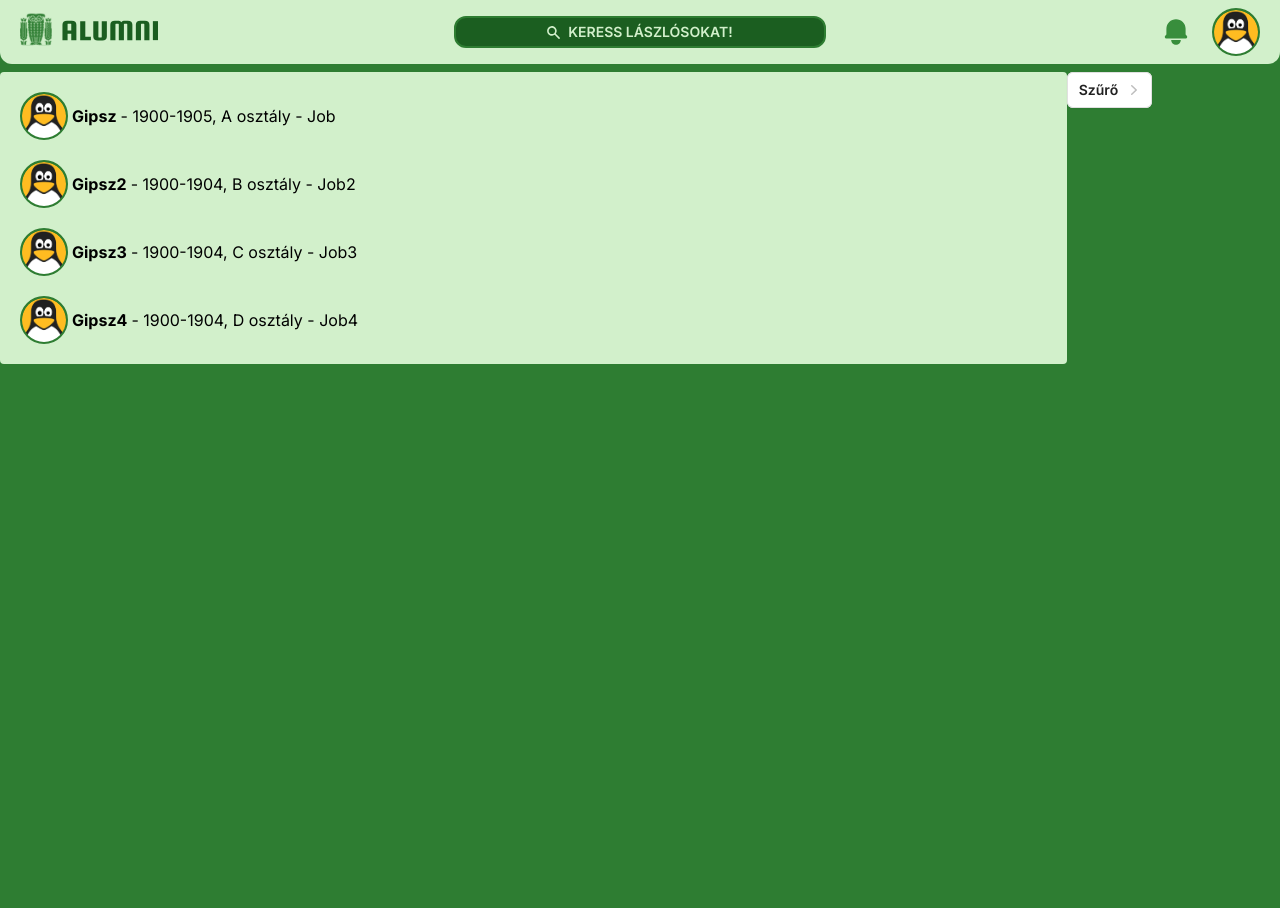
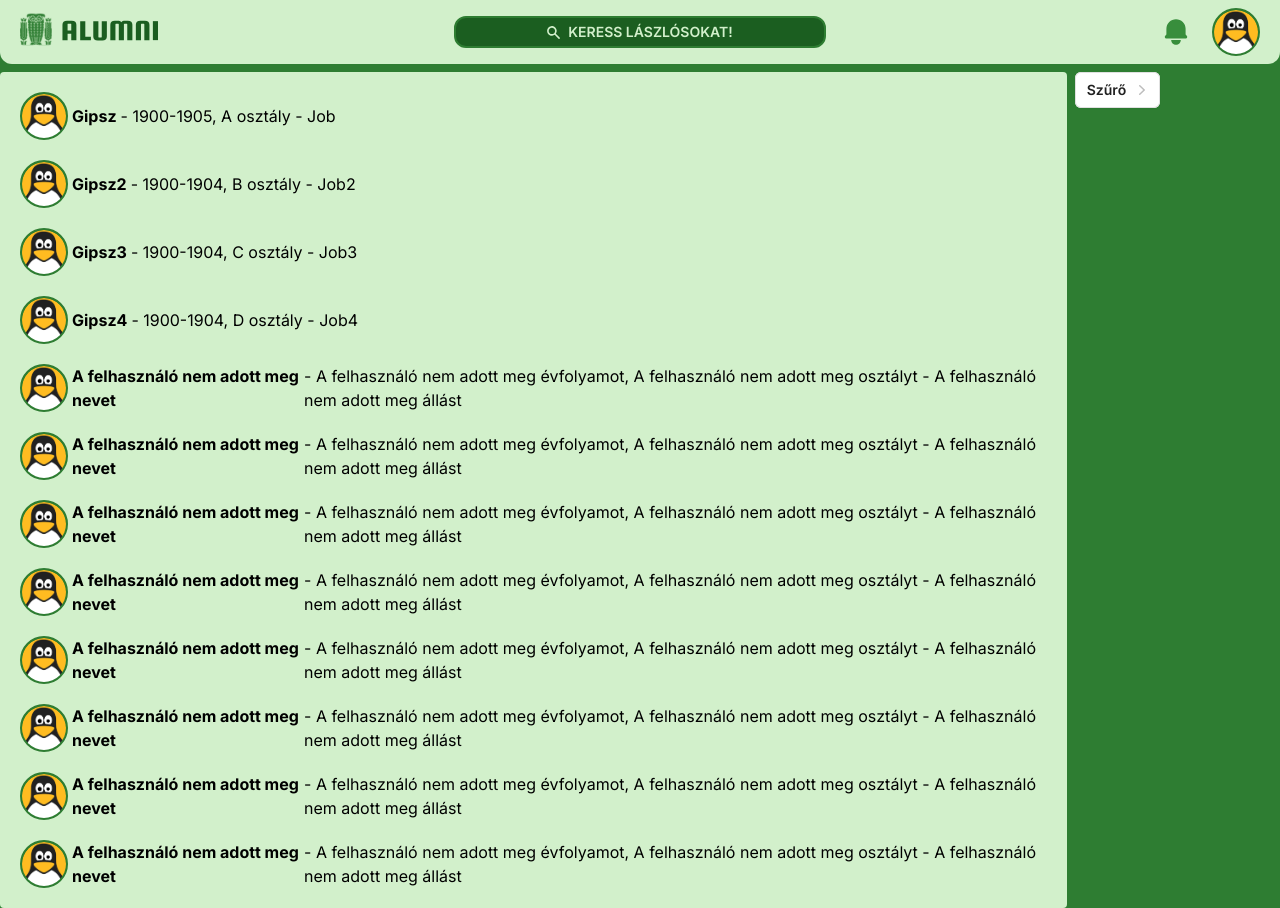
Before and after one commit to nagybrandy/szlg-alumni, a Next.js app: page /search in a window 1280 px wide. Before the commit the page ends 800 px from the top, so only its background shows below. Built offline with nearby package versions, Linux system fonts and the light colour scheme.

Commit message:
Done testing

```diff
--- a/src/app/search/components/UsersContainer.tsx
+++ b/src/app/search/components/UsersContainer.tsx
@@ -25,11 +25,11 @@ export default function UsersContainer() {
             year: "1900-1904",
             class: "D",
             job: "Job4",
-        }
+        },{},{},{},{},{},{},{},{}
     ];
     return (
         <div>
-            {userData.map((person) => <User elem = {person} />)}
+            {userData.map((person, index) => <User elem = {person} key = {index}/>)}
         </div>
     );
 }
--- a/src/app/search/page.tsx
+++ b/src/app/search/page.tsx
@@ -8,11 +8,11 @@ export default function SearchPage() {
     return (
         <>
             <div className="flex">
-                <div className="w-10/12 rounded bg-[#D2F0CB] px-5 py-2.5 mt-5">
+                <div className="overflow-y-auto h-10000px w-10/12 rounded bg-[#D2F0CB] px-5 py-2.5 mt-5">
                     <UsersContainer />
                 </div>
                 <div className="w-2/12">
-                    <div className="relative inline-block text-left mt-5">
+                    <div className="relative inline-block text-left mt-5 ml-2">
                         <div>
                             <button onClick={() => setHideFilt(!hideFilt)} type="button" className="inline-flex w-full justify-center gap-x-1.5 rounded-md bg-white px-3 py-2 text-sm font-semibold text-gray-900 shadow-sm ring-1 ring-inset ring-gray-300 hover:bg-gray-50" id="menu-button" aria-expanded="true" aria-haspopup="true">
                                 Szűrő
@@ -21,12 +21,12 @@ export default function SearchPage() {
                                 </svg>
                             </button>
                         </div>
-                        <div hidden={hideFilt} className="absolute left-0 z-10 mt-2 w-56 origin-top-right rounded-md bg-white shadow-lg ring-1 ring-black ring-opacity-5 focus:outline-none" role="menu" aria-orientation="vertical" aria-labelledby="menu-button" id="filters-container">
+                        <div hidden={hideFilt} className="absolute left-0 z-10 mt-2 w-52 origin-top-right rounded-md bg-white shadow-lg ring-1 ring-black ring-opacity-5 focus:outline-none" role="menu" aria-orientation="vertical" aria-labelledby="menu-button" id="filters-container">
                             <div className="py-1" role="none">
-                                <input type="text" className="block px-4 py-2 text-sm text-gray-700" role="menuitem" id="name-filt" placeholder="Név"></input>
-                                <input type="text" className="block px-4 py-2 text-sm text-gray-700" role="menuitem" id="year-filt" placeholder="Kezdő év"></input>
-                                <input type="text" className="block px-4 py-2 text-sm text-gray-700" role="menuitem" id="class-filt" placeholder="Osztály"></input>
-                                <input type="text" className="block px-4 py-2 text-sm text-gray-700" role="menuitem" id="job-filt" placeholder="Állás"></input>
+                                <input type="text" className="block px-4 py-2 text-sm text-gray-700 w-52" role="menuitem" id="name-filt" placeholder="Név"></input>
+                                <input type="text" className="block px-4 py-2 text-sm text-gray-700 w-52" role="menuitem" id="year-filt" placeholder="Kezdő év"></input>
+                                <input type="text" className="block px-4 py-2 text-sm text-gray-700 w-52" role="menuitem" id="class-filt" placeholder="Osztály"></input>
+                                <input type="text" className="block px-4 py-2 text-sm text-gray-700 w-52" role="menuitem" id="job-filt" placeholder="Állás"></input>
                             </div>
                         </div>
                     </div>
```
